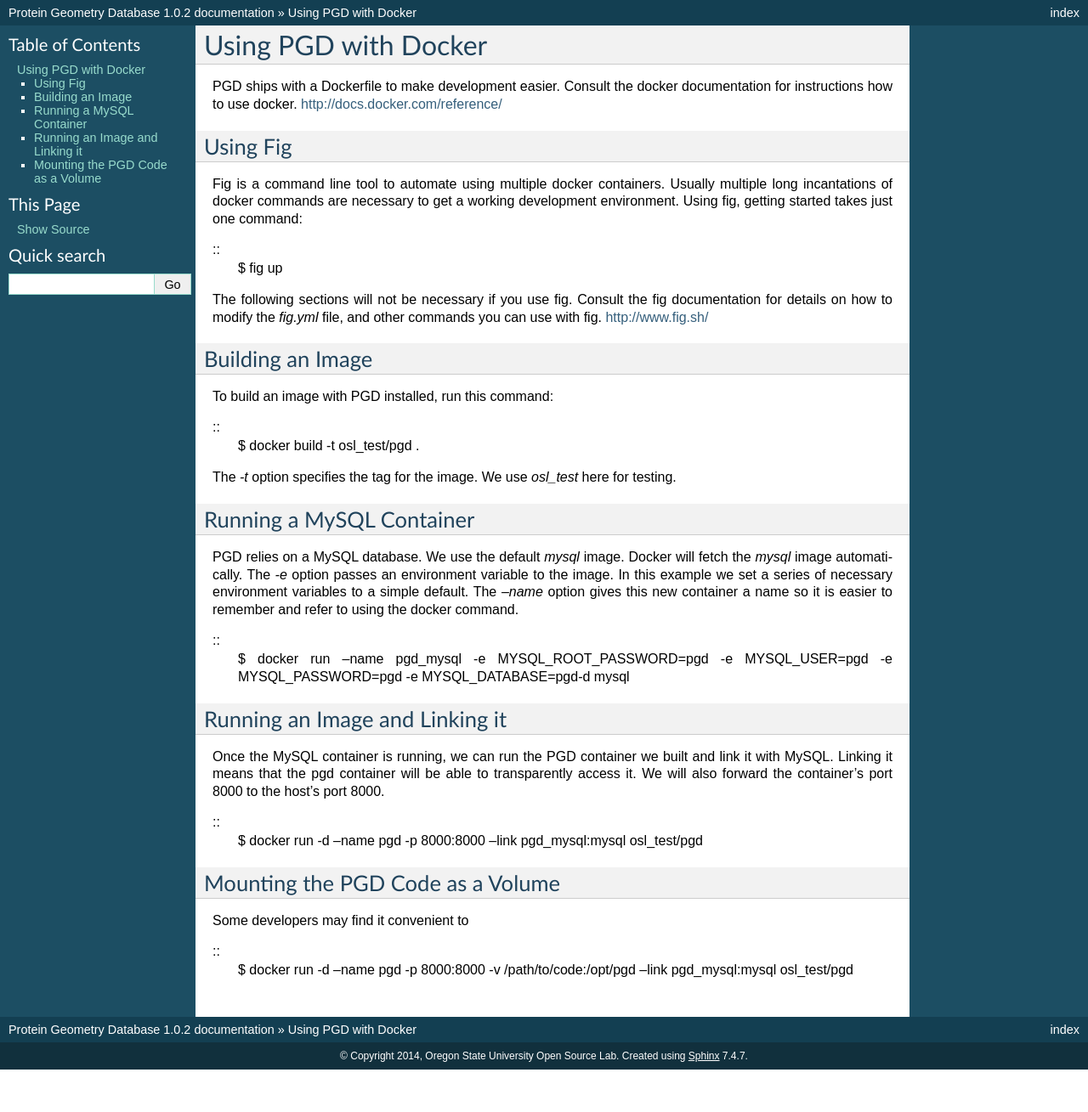
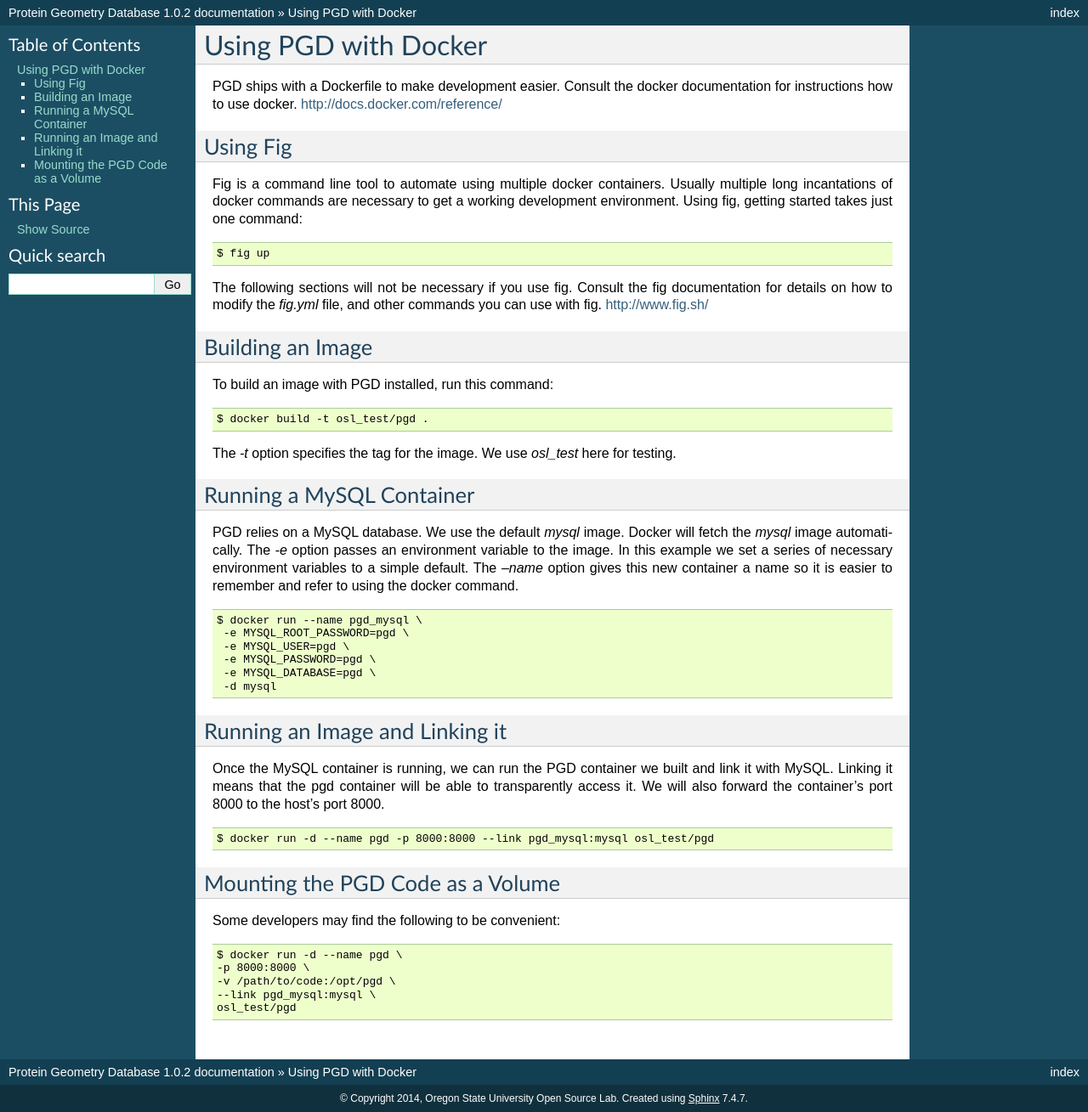
Before and after one commit to Karplus-Lab-OSU/pgd, a Sphinx documentation site: the page built from docs/source/docker.rst, in a window 1280 px wide. Shown: the whole page at 85% size. Built offline with Sphinx 7.4.7, drawn with Linux system fonts in a browser that asks for light colours; before the commit the page ends 1259 px from its top, so only the background shows below that.

Commit message:
Minor code-block corrections plus one grammatical change
The code blocks weren't rendering so I read up a little on RST and
fixed them.  I also filled in the last bit which seemed a little
incomplete.  Still working on the code part of things!

```diff
--- a/docs/source/docker.rst
+++ b/docs/source/docker.rst
@@ -16,7 +16,8 @@ working development environment. Using fig, getting started takes just one
 command:
 
 ::
-	$ fig up
+
+   $ fig up
 
 The following sections will not be necessary if you use fig.
 Consult the fig documentation for details on how to modify the `fig.yml` file,
@@ -29,7 +30,8 @@ Building an Image
 To build an image with PGD installed, run this command:
 
 ::
-    $ docker build -t osl_test/pgd .
+
+   $ docker build -t osl_test/pgd .
 
 The `-t` option specifies the tag for the image. We use `osl_test` here for
 testing.
@@ -45,11 +47,12 @@ The `--name` option gives this new container a name so it is easier to remember
 and refer to using the docker command.
 
 ::
-    $ docker run --name pgd_mysql \
+
+   $ docker run --name pgd_mysql \
     -e MYSQL_ROOT_PASSWORD=pgd \
     -e MYSQL_USER=pgd \
     -e MYSQL_PASSWORD=pgd \
-    -e MYSQL_DATABASE=pgd\
+    -e MYSQL_DATABASE=pgd \
     -d mysql
 
 Running an Image and Linking it
@@ -61,14 +64,16 @@ transparently access it. We will also forward the container's port
 8000 to the host's port 8000.
 
 ::
+
     $ docker run -d --name pgd -p 8000:8000 --link pgd_mysql:mysql osl_test/pgd
 
 Mounting the PGD Code as a Volume
 ---------------------------------
 
-Some developers may find it convenient to
+Some developers may find the following to be convenient:
 
 ::
+
     $ docker run -d --name pgd \
     -p 8000:8000 \
     -v /path/to/code:/opt/pgd \
```
